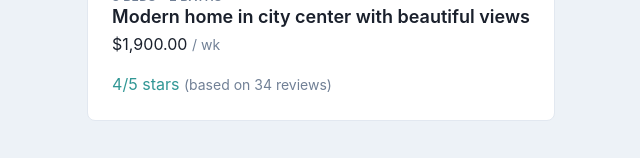
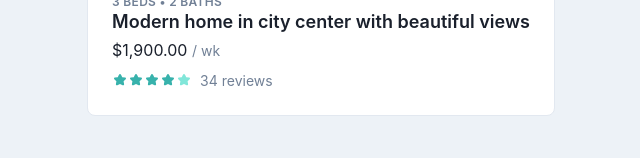
Before and after one commit to indralukmana/tailwindcss-playground, a React app: page / in a window 1280 px wide. Shown: the part 508-666 px from the top of the page, without its empty margins (319-959 px from the left). Built offline with nearby package versions, Linux system fonts and the light colour scheme; the HTML template or start-up script is replaced by a standard one.

Commit message:
✨new: svg icon based rating

```diff
--- a/src/components/PropertyCard.js
+++ b/src/components/PropertyCard.js
@@ -31,10 +31,22 @@ export const PropertyCard = () => {
               {property.formattedPrice}{' '}
               <span className='text-gray-600 text-sm'>/ wk</span>
             </div>
-            <div className='mt-4'>
-              <span className='text-teal-600'>{property.rating}/5 stars </span>
-              <span className='text-gray-600 text-sm'>
-                (based on {property.reviewCount} reviews)
+            <div className='mt-2 flex items-center'>
+              {[...Array(5)].map((val, index) => (
+                <svg
+                  key={index}
+                  viewBox='0 0 24 24'
+                  className={`h-4 w-4 fill-current ${
+                    index + 1 <= property.rating
+                      ? 'text-teal-500'
+                      : 'text-teal-300'
+                  }`}
+                >
+                  <path d='M8.128 19.825a1.586 1.586 0 0 1-1.643-.117 1.543 1.543 0 0 1-.53-.662 1.515 1.515 0 0 1-.096-.837l.736-4.247-3.13-3a1.514 1.514 0 0 1-.39-1.569c.09-.271.254-.513.475-.698.22-.185.49-.306.776-.35L8.66 7.73l1.925-3.862c.128-.26.328-.48.577-.633a1.584 1.584 0 0 1 1.662 0c.25.153.45.373.577.633l1.925 3.847 4.334.615c.29.042.562.162.785.348.224.186.39.43.48.704a1.514 1.514 0 0 1-.404 1.58l-3.13 3 .736 4.247c.047.282.014.572-.096.837-.111.265-.294.494-.53.662a1.582 1.582 0 0 1-1.643.117l-3.865-2-3.865 2z' />
+                </svg>
+              ))}
+              <span className='ml-2 text-gray-600 text-sm'>
+                {property.reviewCount} reviews
               </span>
             </div>
           </div>
```
